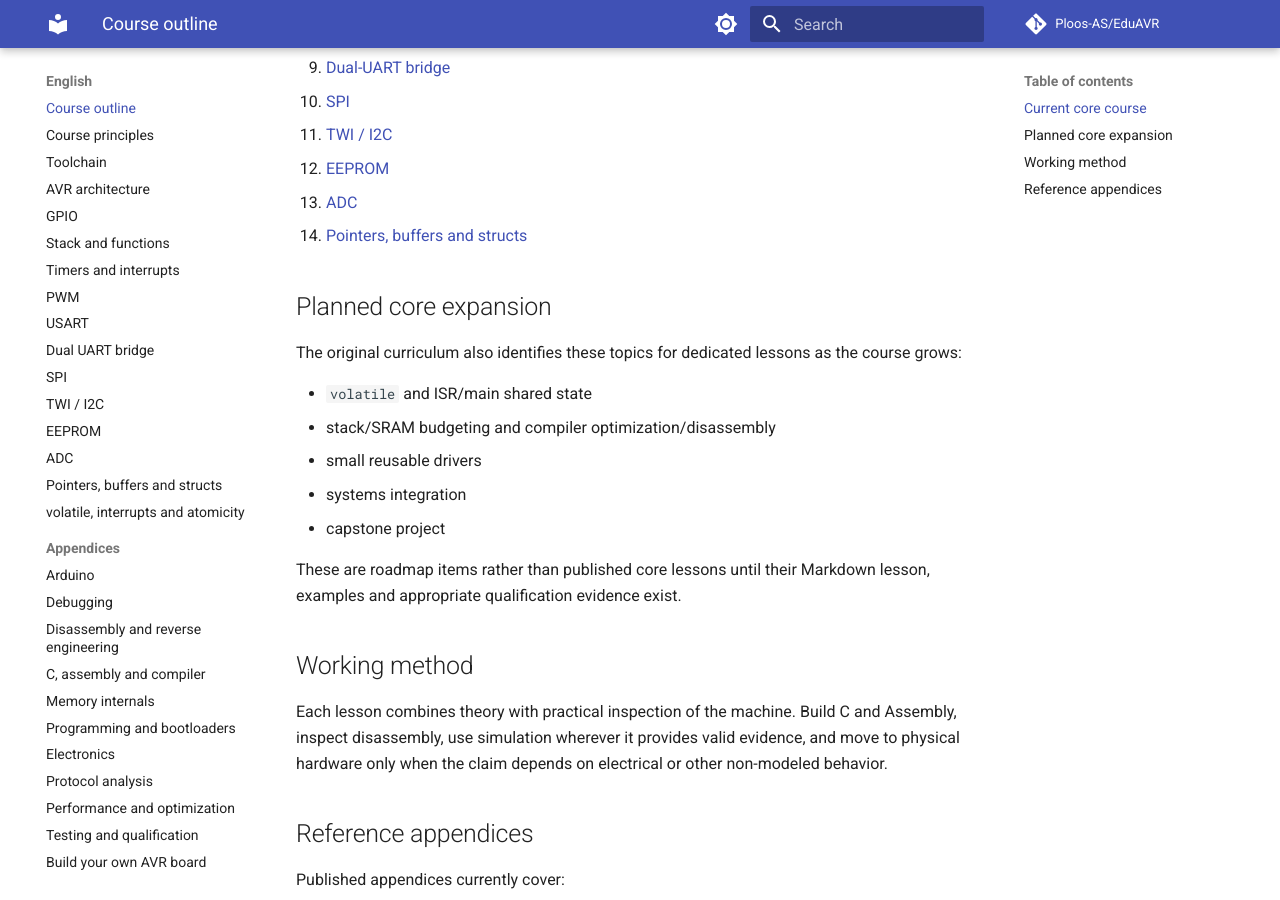
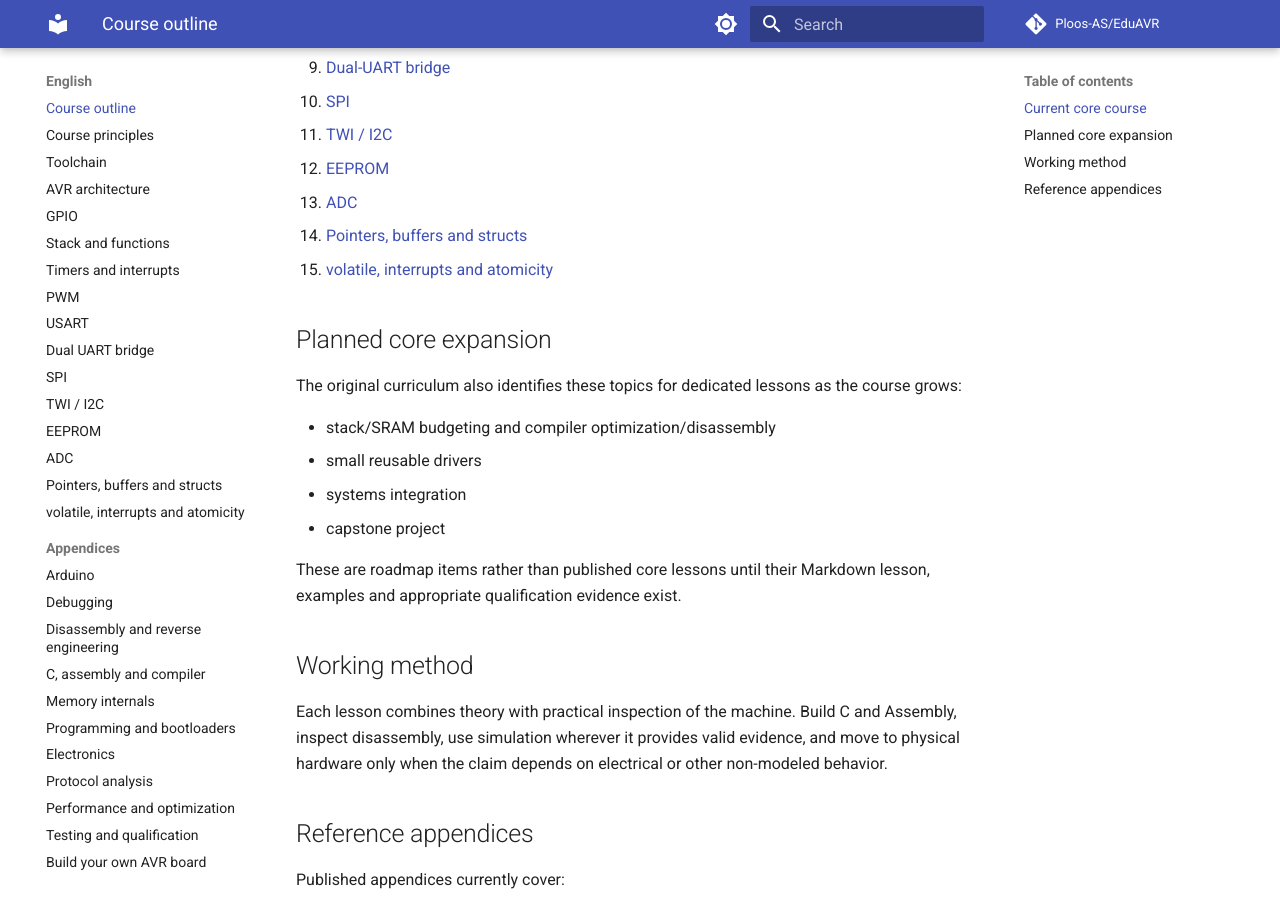
Before and after one commit to Ploos-AS/EduAVR, an MkDocs documentation site: the page built from docs/en/COURSE_OUTLINE.md, in a window 1280 px wide and 900 px high, scrolled down 722 px. Built offline with MkDocs 1.6.1 and Material for MkDocs 9.7.7, drawn with Linux system fonts in a browser that asks for light colours; comment, search, counter and statistics services are not loaded.

Commit message:
docs: add volatile atomicity to English outline

```diff
--- a/docs/en/COURSE_OUTLINE.md
+++ b/docs/en/COURSE_OUTLINE.md
@@ -21,12 +21,12 @@ EduAVR teaches AVR from the hardware upward, with **Assembly and C side by side*
 12. [EEPROM](10-eeprom.md)
 13. [ADC](11-adc.md)
 14. [Pointers, buffers and structs](12-data-structures.md)
+15. [volatile, interrupts and atomicity](13-volatile-atomicity.md)
 
 ## Planned core expansion
 
 The original curriculum also identifies these topics for dedicated lessons as the course grows:
 
-- `volatile` and ISR/main shared state
 - stack/SRAM budgeting and compiler optimization/disassembly
 - small reusable drivers
 - systems integration
```
